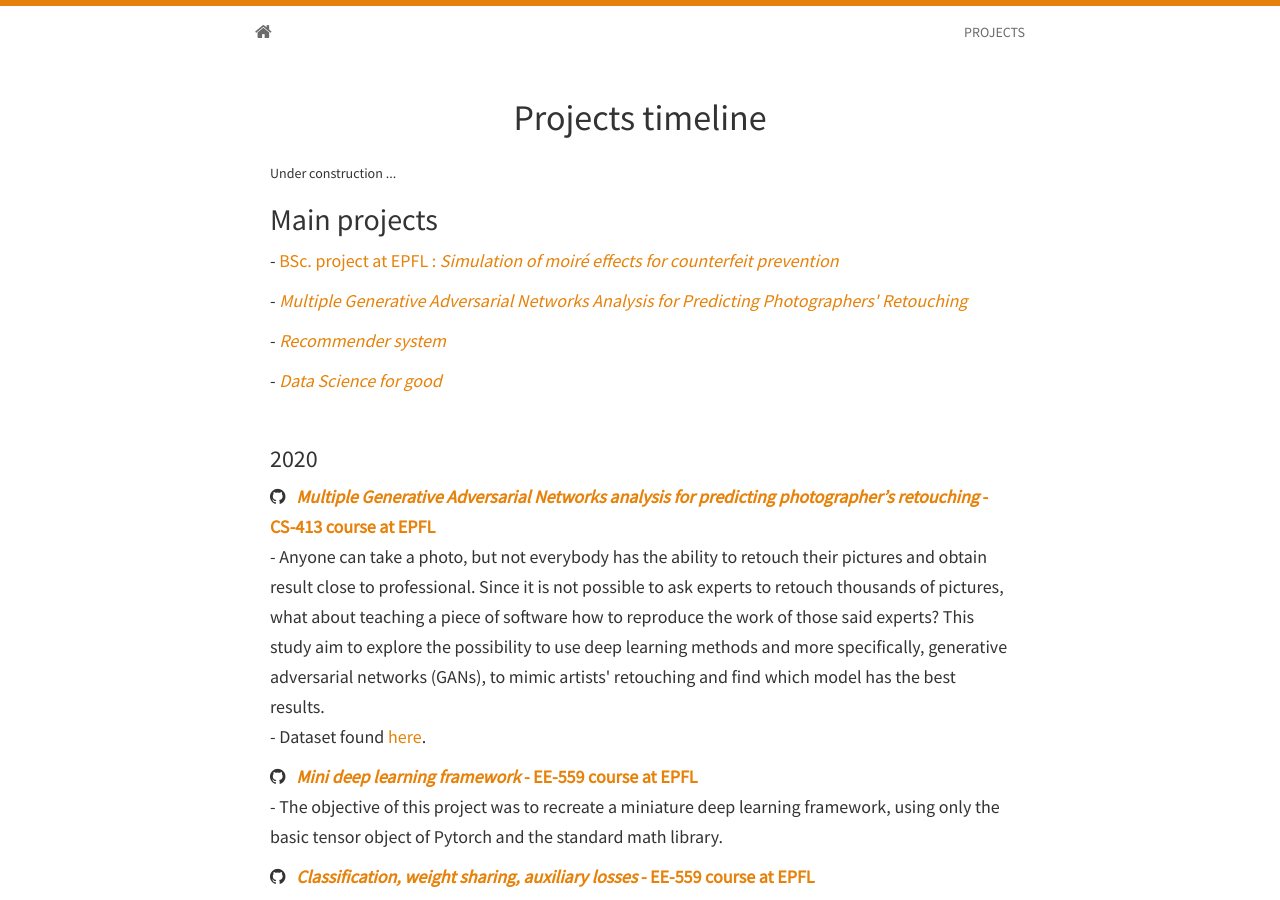
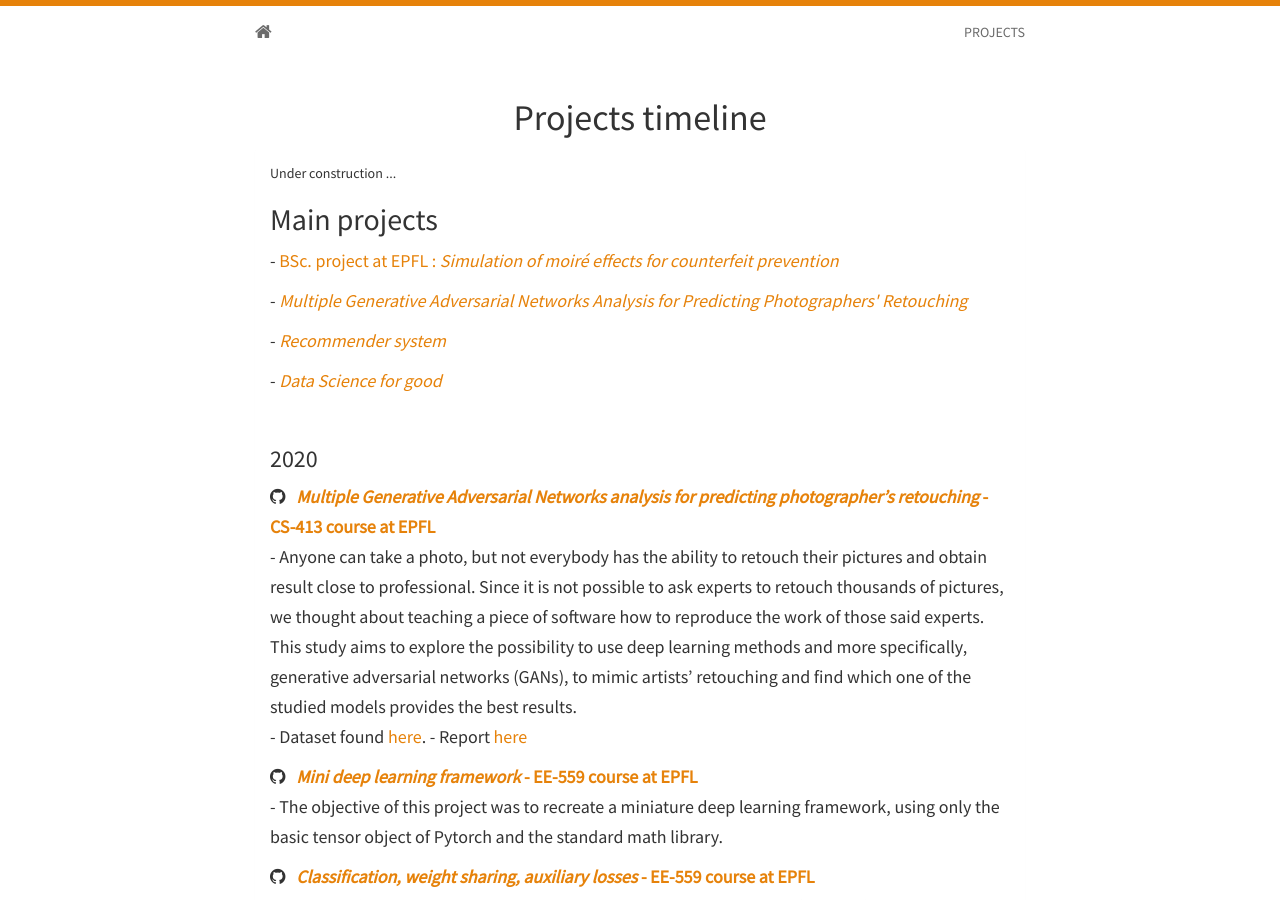
Before and after one commit to samdubuis/personnal_page, a Jekyll site: the page built from projects.html, in a window 1280 px wide and 900 px high. Built offline with Jekyll 4.4.1, drawn with Linux system fonts in a browser that asks for light colours; nearby versions of some CDN libraries.

Commit message:
added urls

```diff
--- a/_includes/projects.html
+++ b/_includes/projects.html
@@ -16,26 +16,31 @@
 		<h3>2020</h3>
 
 		<h5>
-			<i class="fa fa-github"></i>&nbsp;&nbsp;<strong><a name="comp-photo" href="#">
+			<i class="fa fa-github"></i>&nbsp;&nbsp;<strong><a name="comp-photo" href="https://github.com/samdubuis/CS-413">
 				<i>Multiple Generative Adversarial Networks analysis for predicting photographer’s retouching</i> -	CS-413 course at EPFL</a></strong>
 			<br>
-			- Anyone can take a photo, but not everybody has the ability to retouch their pictures and obtain result close to professional.
-			Since it is not possible to ask experts to retouch thousands of pictures, what about teaching a piece of software how to reproduce
-			the work of those said experts? This study aim to explore the possibility to use deep learning methods and more specifically,
-			generative adversarial networks (GANs), to mimic artists' retouching and find which model has the best results.
+			- Anyone can take a photo, but not everybody has the ability
+			to retouch their pictures and obtain result close to professional. Since
+			it is not possible to ask experts to retouch thousands of pictures, we
+			thought about teaching a piece of software how to reproduce the work of
+			those said experts. This study aims to explore the possibility to use deep
+			learning methods and more specifically, generative adversarial networks
+			(GANs), to mimic artists’ retouching and find which one of the studied
+			models provides the best results.
 			<br>
 			- Dataset found <a href="https://data.csail.mit.edu/graphics/fivek/">here</a>.
+			- Report <a href="#">here</a>
 		</h5>
 
 		<h5>
-			<i class="fa fa-github"></i>&nbsp;&nbsp;<strong><a name="comp-photo" href="#">
+			<i class="fa fa-github"></i>&nbsp;&nbsp;<strong><a name="dl2" href="https://github.com/samdubuis/ee559-deeplearning/tree/master/Proj2">
 				<i>Mini deep learning framework</i> - EE-559 course at EPFL</a></strong>
 			<br>
 			- The objective of this project was to recreate a miniature deep learning framework, using only the basic tensor object of Pytorch and the standard math library.
 		</h5>
 
 		<h5>
-			<i class="fa fa-github"></i>&nbsp;&nbsp;<strong><a name="comp-photo" href="#">
+			<i class="fa fa-github"></i>&nbsp;&nbsp;<strong><a name="dl1" href="https://github.com/samdubuis/ee559-deeplearning/tree/master/Proj1">
 				<i>Classification, weight sharing, auxiliary losses</i> - EE-559 course at EPFL</a></strong>
 			<br>
 			- The goal of this project is to create a convolutional network capable of telling if the number on an image is smaller
```
